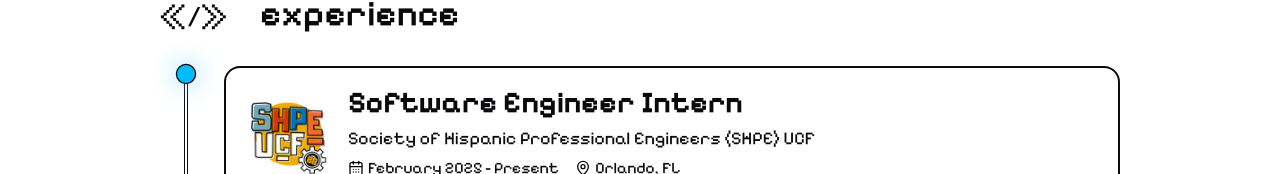
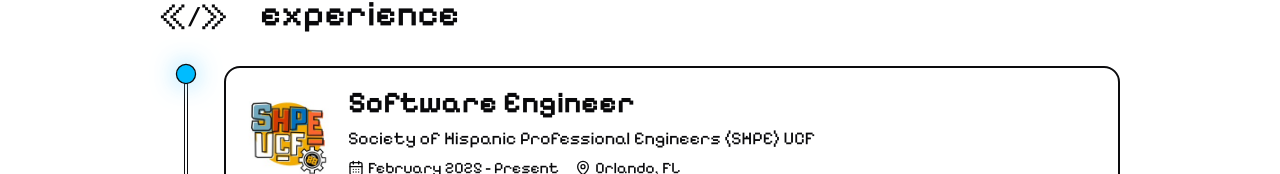
Before and after one commit to crimzxun/anna-portfolio, a Next.js app: page /experience in a window 1280 px wide. Shown: the part 142-316 px from the top of the page. Built offline with nearby package versions, Linux system fonts and the light colour scheme.

Commit message:
small tweaks + minor resume update

```diff
--- a/src/components/about.tsx
+++ b/src/components/about.tsx
@@ -19,7 +19,10 @@ export default function About() {
                 <div className="max-w-5xl mx-auto lg:mx-0">
                     <p className="lg:text-2xl">
                         Hihi! I&apos;m Anna, a software engineer and a Computer Science student at{" "}
-                        <Hyperlink href={ucf.href} label={ucf.label} />
+                        <Hyperlink
+                            href={ucf.href}
+                            label={ucf.label}
+                        />
                         {" "}with a passion for full-stack development, game development, and machine learning/computer vision.
                         I enjoy exploring and learning new technologies and frameworks, currently delving more into computer vision and mobile development.
                         I love building projects that combine creativity with technical problem-solving and exploring new ways to solve problems.
--- a/src/components/theme-toggle.tsx
+++ b/src/components/theme-toggle.tsx
@@ -14,7 +14,7 @@ export default function ThemeToggle() {
     return (
         <button
             onClick={() => setTheme(theme === "dark" ? "light": "dark")}
-            className="p-2 rounded-md border bg-[var(--color-background)] hover:bg-muted transition"
+            className="p-2 rounded-md border bg-[var(--color-background)] hover:bg-muted transition cursor-pointer"
         >
             {theme === "dark" ? (
                 <Sun className="h-5 w-5 text-foreground" />
--- a/src/constants/experience.ts
+++ b/src/constants/experience.ts
@@ -21,7 +21,7 @@ export type ExperienceData = {
 export const experience: ExperienceData[] = [
     {
         id: "shpeucf",
-        title: "Software Engineer Intern",
+        title: "Software Engineer",
         company: "Society of Hispanic Professional Engineers (SHPE) UCF",
         period: "February 2025 - Present",
         location: "Orlando, FL",
```
Also changed, not shown: 1 other file (tests, documents, lock files or other folders).
